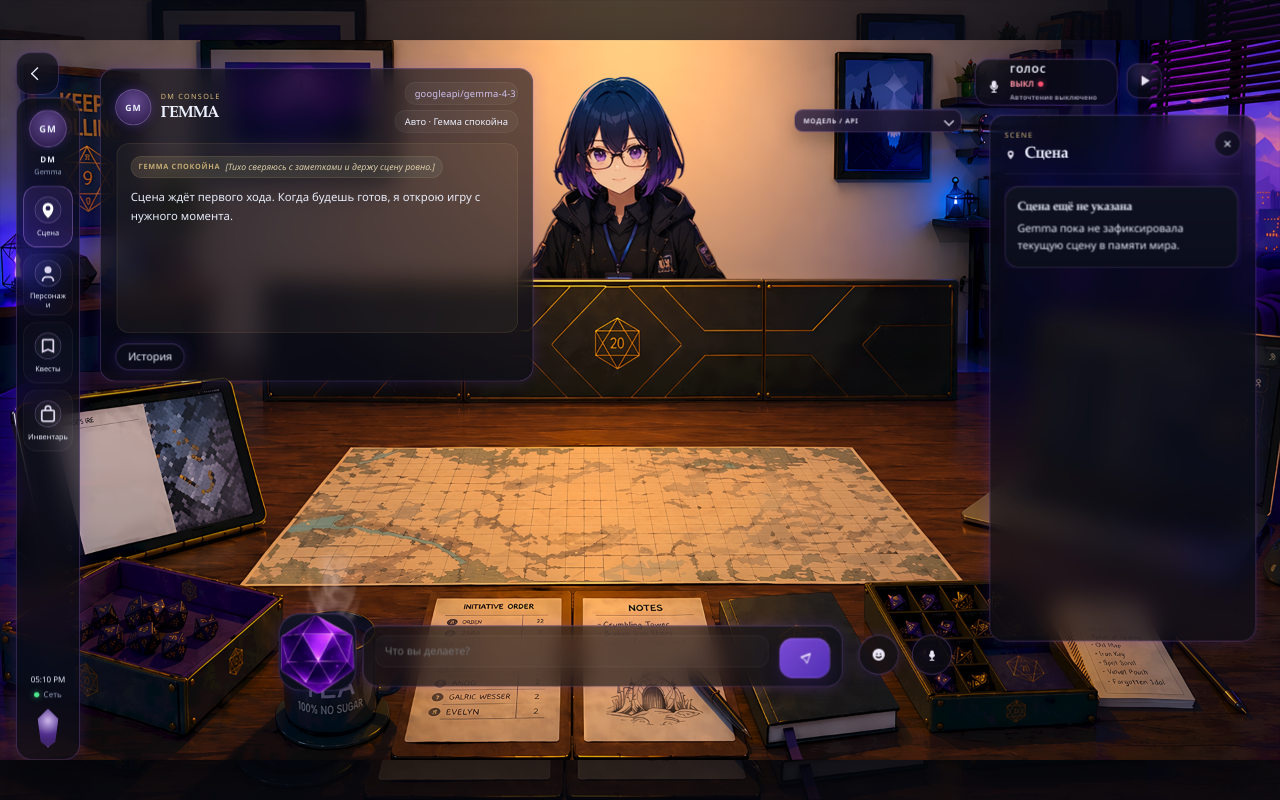
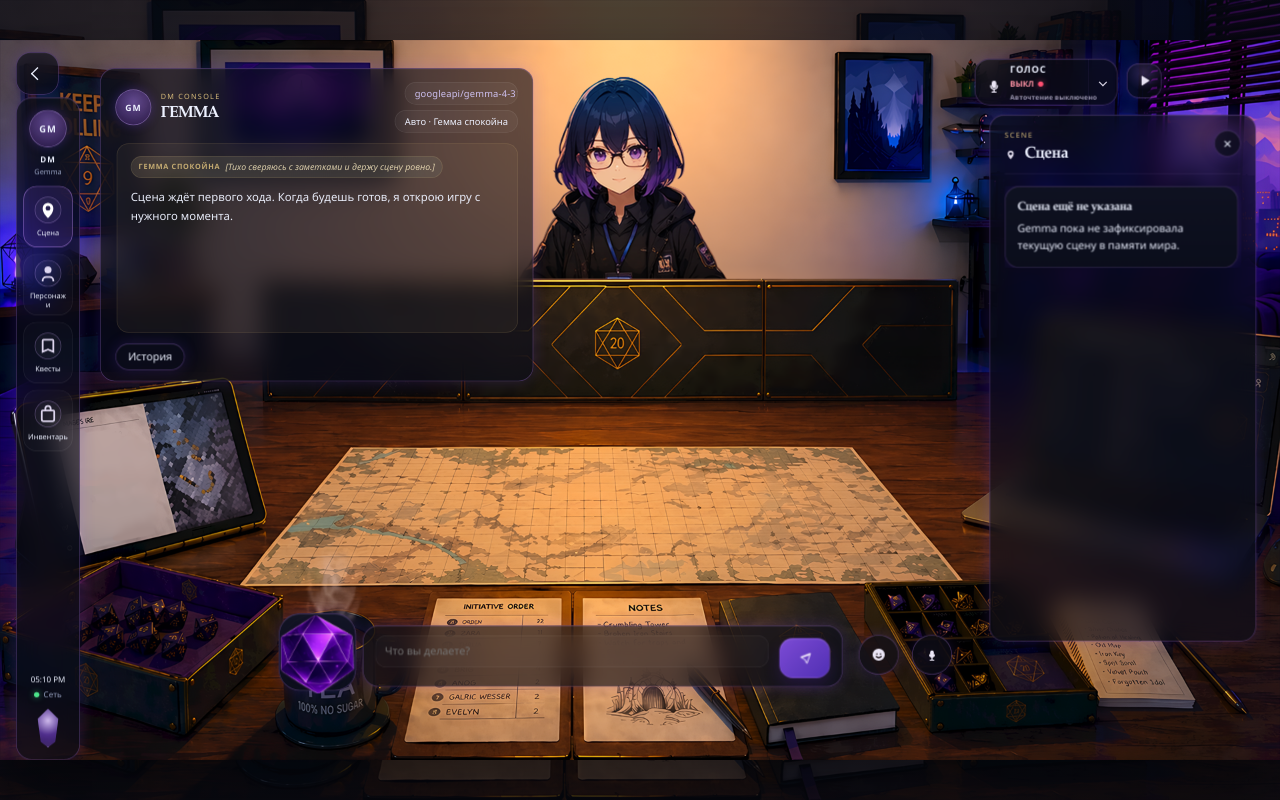
Before and after one commit to fantandor1/DnD-GEMMA, a FastAPI app: page /?campaign_id=1&view=play in a window 1280 px wide. Run offline with FastAPI, Linux system fonts and the light colour scheme; data comes from the database, SQL or seed files in the repository; data that the repository does not hold is empty.

Commit message:
Integrate API settings into voice control

```diff
--- a/src/rpg_dm/web/static/app.css
+++ b/src/rpg_dm/web/static/app.css
@@ -1059,6 +1059,18 @@ button[disabled] {
     cursor: progress;
 }
 
+.visually-hidden {
+    position: absolute;
+    width: 1px;
+    height: 1px;
+    padding: 0;
+    margin: -1px;
+    overflow: hidden;
+    clip: rect(0, 0, 0, 0);
+    white-space: nowrap;
+    border: 0;
+}
+
 .view-switch-button {
     position: absolute;
     z-index: 9;
@@ -2651,6 +2663,49 @@ button[disabled] {
     line-height: 1.35;
 }
 
+.play-voice-settings-panel {
+    top: 28px;
+    right: 244px;
+    width: 214px;
+    height: 70px;
+    pointer-events: none;
+}
+
+.play-voice-settings-panel summary {
+    position: absolute;
+    top: 0;
+    right: 0;
+    width: 44px;
+    height: 70px;
+    justify-content: center;
+    padding: 0;
+    border: 0;
+    border-left: 1px solid rgba(190, 130, 255, 0.12);
+    border-radius: 0 22px 22px 0;
+    background: transparent;
+    backdrop-filter: none;
+    box-shadow: none;
+    pointer-events: auto;
+}
+
+.play-voice-settings-panel summary:hover {
+    background: rgba(190, 130, 255, 0.1);
+}
+
+.play-voice-settings-panel summary .fold-summary-icon {
+    width: 0.55rem;
+    height: 0.55rem;
+    border-color: rgba(245, 240, 255, 0.86);
+}
+
+.play-voice-settings-panel .api-key-form {
+    position: absolute;
+    top: 78px;
+    right: 0;
+    width: 250px;
+    pointer-events: auto;
+}
+
 .play-voice-replay:hover {
     border-color: rgba(215, 176, 255, 0.66);
     box-shadow:
@@ -2899,9 +2954,9 @@ button[disabled] {
 }
 
 .play-settings-panel {
-    top: 104px;
-    right: 478px;
-    width: 250px;
+    top: 28px;
+    right: 244px;
+    width: 214px;
 }
 
 .play-settings-panel .play-voice-provider {
--- a/src/rpg_dm/web/templates/play.html
+++ b/src/rpg_dm/web/templates/play.html
@@ -118,9 +118,9 @@
                         <span class="play-voice-status" data-voice-status>Авточтение выключено</span>
                     </span>
                 </button>
-                <details class="play-settings-panel">
+                <details class="play-settings-panel play-voice-settings-panel">
                     <summary>
-                        <span>Модель / API</span>
+                        <span class="visually-hidden">Модель и API</span>
                         <span class="fold-summary-icon"></span>
                     </summary>
                     <form class="api-key-form" data-api-key-form>
```
